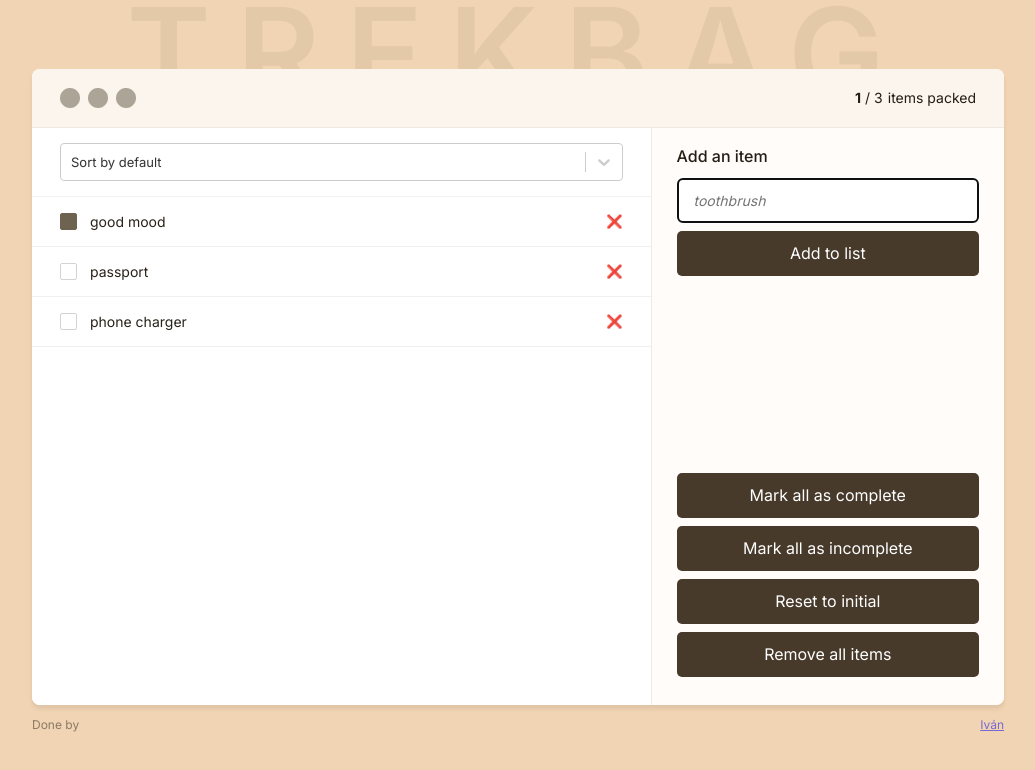
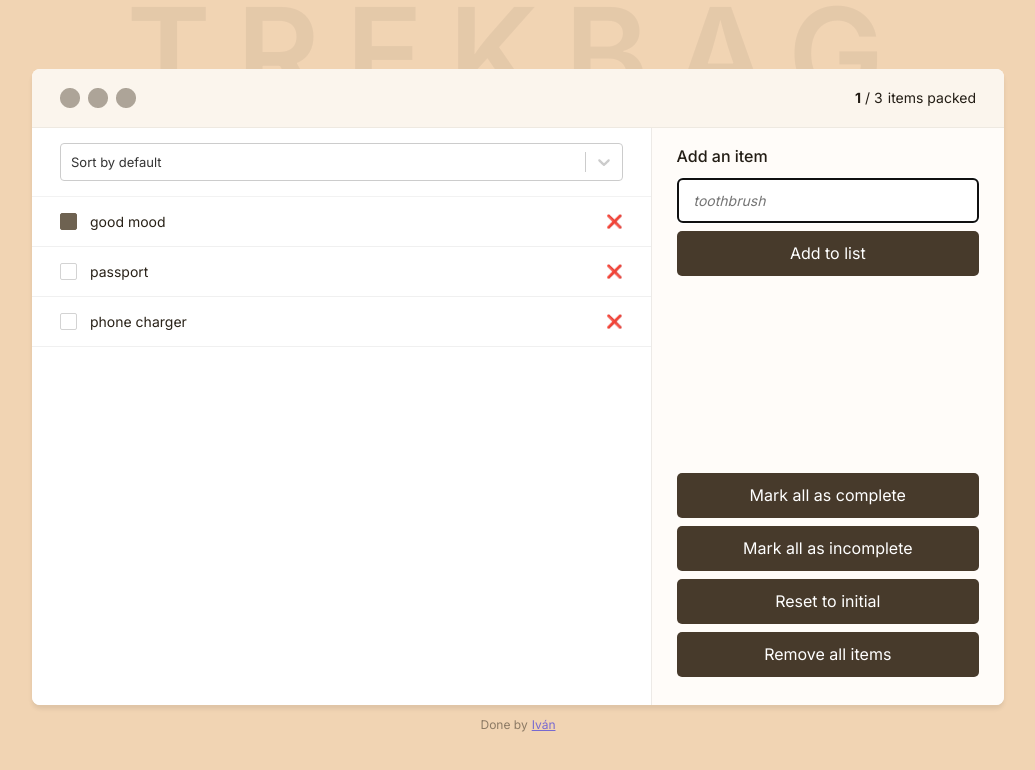
Before and after one commit to IvanMermelstein/portfolio-trekbag, a React (Vite) app: page / in a window 1280 px wide. Shown: the top 770 px of the page, without its empty margins (122-1157 px from the left). Built offline with nearby package versions, Linux system fonts and the light colour scheme.

Commit message:
fix footer

```diff
--- a/src/components/Footer.jsx
+++ b/src/components/Footer.jsx
@@ -2,7 +2,11 @@
   return (
     <footer>
       Done by{" "}
-      <a href="https://www.linkedin.com/in/ivanmermelstein/" target="_blank">
+      <a
+        style={{ marginLeft: "4px" }}
+        href="https://www.linkedin.com/in/ivanmermelstein/"
+        target="_blank"
+      >
         Iván
       </a>
     </footer>
--- a/src/index.css
+++ b/src/index.css
@@ -300,8 +300,7 @@
 footer {
   width: min(972px, 100%);
   display: flex;
-  justify-content: space-between;
-  align-items: center;
+  justify-content: center;
   font-size: 12px;
   opacity: 0.5;
   margin-top: 12px;
```
